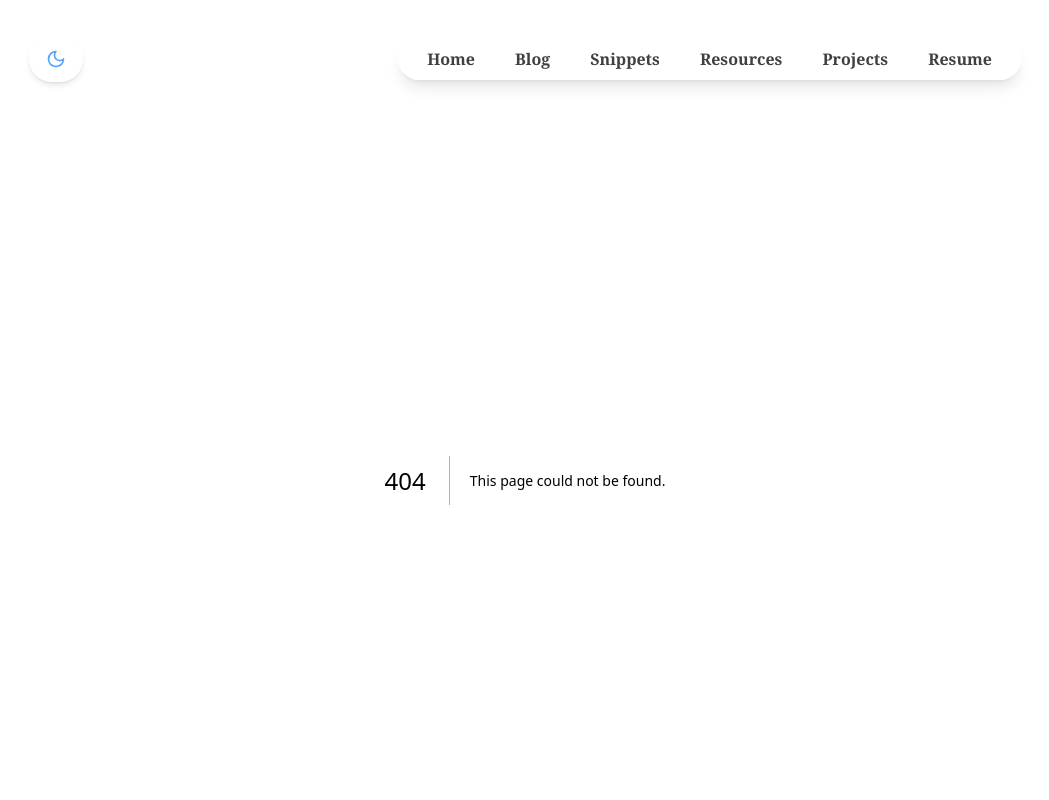
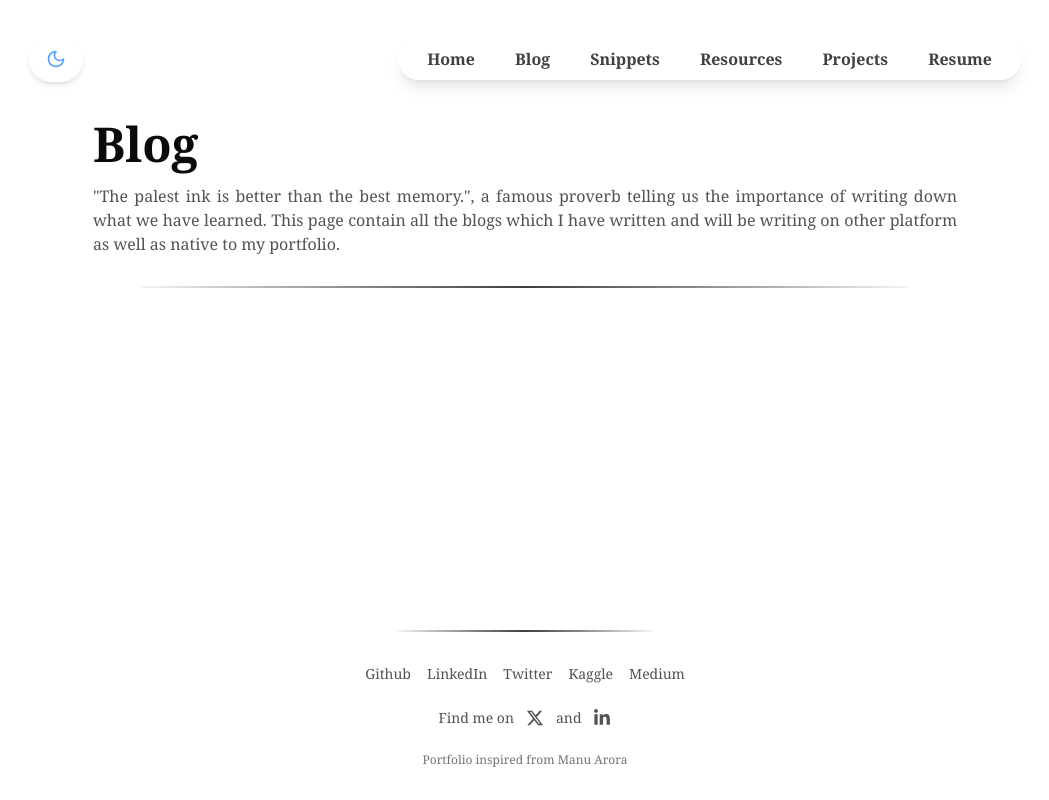
Before and after one commit to Prateekk02/portfolio, a Next.js app: page /blog in a window 1280 px wide. Before the commit this address had no page. Shown: the top 800 px of the page, without its empty margins (115-1164 px from the left). Built offline with nearby package versions, Linux system fonts and the light colour scheme.

Commit message:
Added blog route

```diff
--- /dev/null
+++ b/app/blog/page.tsx
@@ -0,0 +1,11 @@
+import React from 'react'
+import BlogHero from '@/components/BlogHero'
+function Blog() {
+  return (
+    <div>
+        <BlogHero />
+    </div>
+  )
+}
+
+export default Blog
--- /dev/null
+++ b/components/BlogHero.tsx
@@ -0,0 +1,14 @@
+import React from 'react'
+import Header from './Header'
+
+function BlogHero() {
+  return (
+    <div>
+        <Header title='Blog' content='"The palest ink is better than the best memory.", a famous proverb telling us the importance of writing down what we have learned. This page contain all the blogs which I have written and will be writing on other platform as well as native to my portfolio.'/>
+
+
+    </div>
+  )
+}
+
+export default BlogHero
--- a/components/Footer.tsx
+++ b/components/Footer.tsx
@@ -3,11 +3,13 @@ import { FooterProps } from '@/lib/types'
 import Link from 'next/link'
 import { FaXTwitter } from 'react-icons/fa6'
 import { FaLinkedinIn } from 'react-icons/fa'
+import Divider from './ui/divider'
 
 const Footer: React.FC<FooterProps> = ({ itemList }) => {
   return (
-    <footer className="border-t-4 dark:border-blue-700 mt-16   text-sm text-neutral-600 dark:text-neutral-300">
-      <div className="max-w-4xl mx-auto px-4 py-8 flex flex-col gap-6">
+    <footer className="relative max-w-4xl mx-auto dark:border-blue-700 mt-16   text-sm text-neutral-600 dark:text-neutral-300">
+      <Divider />
+      <div className=" px-4 py-8 flex flex-col gap-6">
 
         {/* Links section */}
         <div className="flex flex-wrap justify-center gap-4 text-center">
--- /dev/null
+++ b/components/Header.tsx
@@ -0,0 +1,17 @@
+import React from 'react'
+import Divider from './ui/divider'
+import { HeaderProps } from '@/lib/types'
+
+const Header: React.FC<HeaderProps> = ({title, content}) => {
+  return (
+    <>
+        <h1 className="text-5xl font-bold mt-10">{title}</h1>
+        <p className="text-justify text-md text-neutral-600 dark:text-neutral-300 mt-4 w-full">{content}</p>
+        <div className="relative mt-4">
+            <Divider />
+        </div>
+    </>
+  )
+}
+
+export default Header
--- a/components/ResourcesHero.tsx
+++ b/components/ResourcesHero.tsx
@@ -3,6 +3,7 @@ import Divider from './ui/divider'
 import { uiItems, utilityItem, dsaItems, ytChannelItems, podcastList } from '@/data/content'
 import { BookSection } from './BookSection'
 import { papersItems } from '@/data/content'
+import Header from './Header'
 
 import ResourcesSection from './ResourcesSection'
 
@@ -10,13 +11,8 @@ export default function ResourcesHero() {
 
   return (
     <main>
-        <h1 className="text-5xl font-bold mt-10">Resources</h1>
-        <p className="text-justify text-md text-neutral-600 dark:text-neutral-300 mt-4 w-full">
-            Resources which has helped me make my life easier. These resources includes the youtube channels, blogs, documentation, utilities etc which I follow.
-        </p>
-        <div className="relative mt-4">
-            <Divider />
-        </div>
+
+        <Header title='Resources' content='Resources which has helped me make my life easier. These resources includes the youtube channels, blogs, documentation, utilities etc which I follow.'/>
         <ResourcesSection header="Utilities" listItems={utilityItem} />
         <ResourcesSection header="UI Libraries" listItems={uiItems}/>
         <ResourcesSection header="DSA & CP Lovers" listItems={dsaItems}/>
--- a/components/SnippetsCard.tsx
+++ b/components/SnippetsCard.tsx
@@ -2,6 +2,7 @@ import React from 'react'
 import Link from 'next/link'
 import Image from 'next/image'
 import { SnippetsCardProps } from '@/lib/types'
+
 
 
 const SnippetsCard: React.FC<SnippetsCardProps> = ({logoLink, title, content, href}) => {
--- a/components/SnippetsHero.tsx
+++ b/components/SnippetsHero.tsx
@@ -1,18 +1,14 @@
 import React from 'react'
-import Divider from './ui/divider'
 import SnippetsCard from './SnippetsCard'
 import { snippetsItem } from '@/data/content'
-
+import Header from './Header'
 
 export default function SnippetsHero() {
 
   return (
     <main >
-        <h1 className="text-5xl font-bold mt-10">Snippets</h1>
-        <p className="text-justify text-md text-neutral-600 dark:text-neutral-300 mt-4 w-full">Resuable templates and code snippets which can easily be integrated in your application. The page contains functions, templates which can be used for making AI models from scratch, animations in web application and many more. </p>
-        <div className="relative mt-4">
-            <Divider />
-        </div>
+
+        <Header title='Snippets' content='Resuable templates and code snippets which can easily be integrated in your application. The page contains functions, templates which can be used for making AI models from scratch, animations in web application and many more.'/>
 
 
         <div className="flex flex-wrap gap-4 justify-between pt-8">
```
Also changed, not shown: lib/types.ts (+6 -1 lines).
